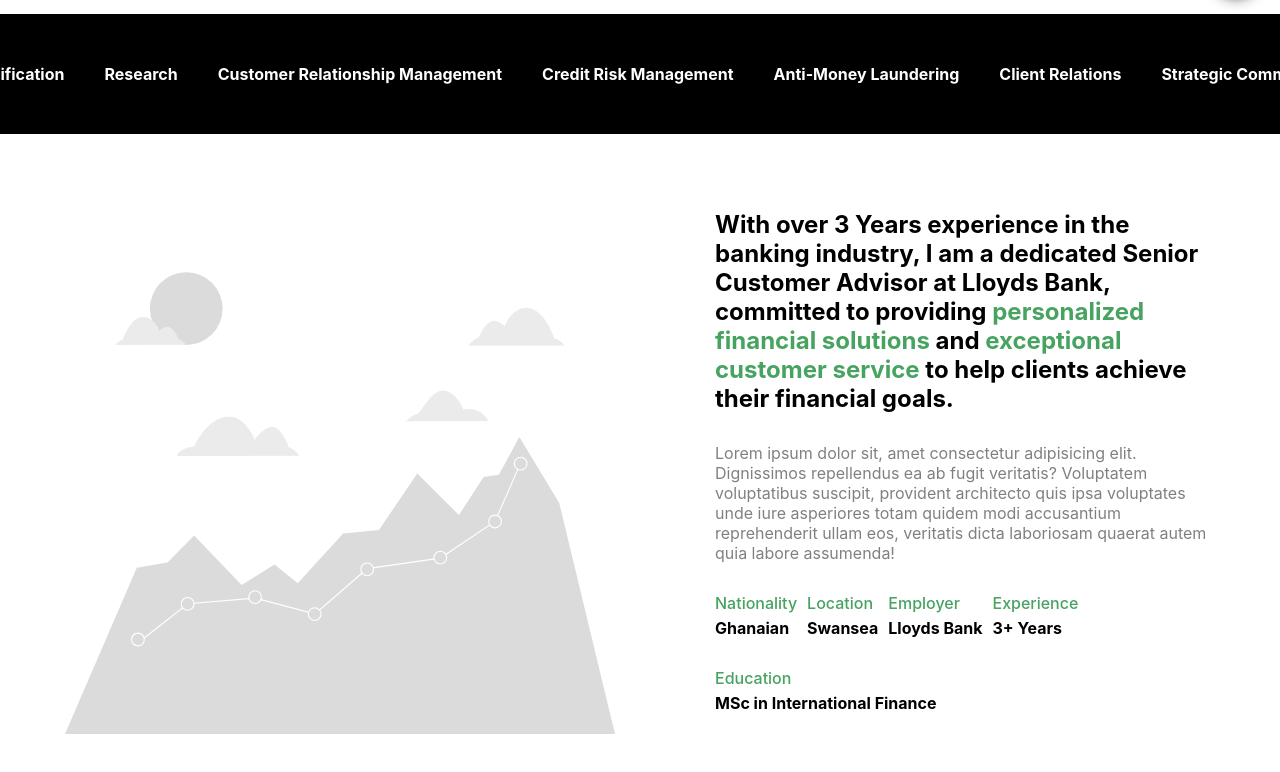
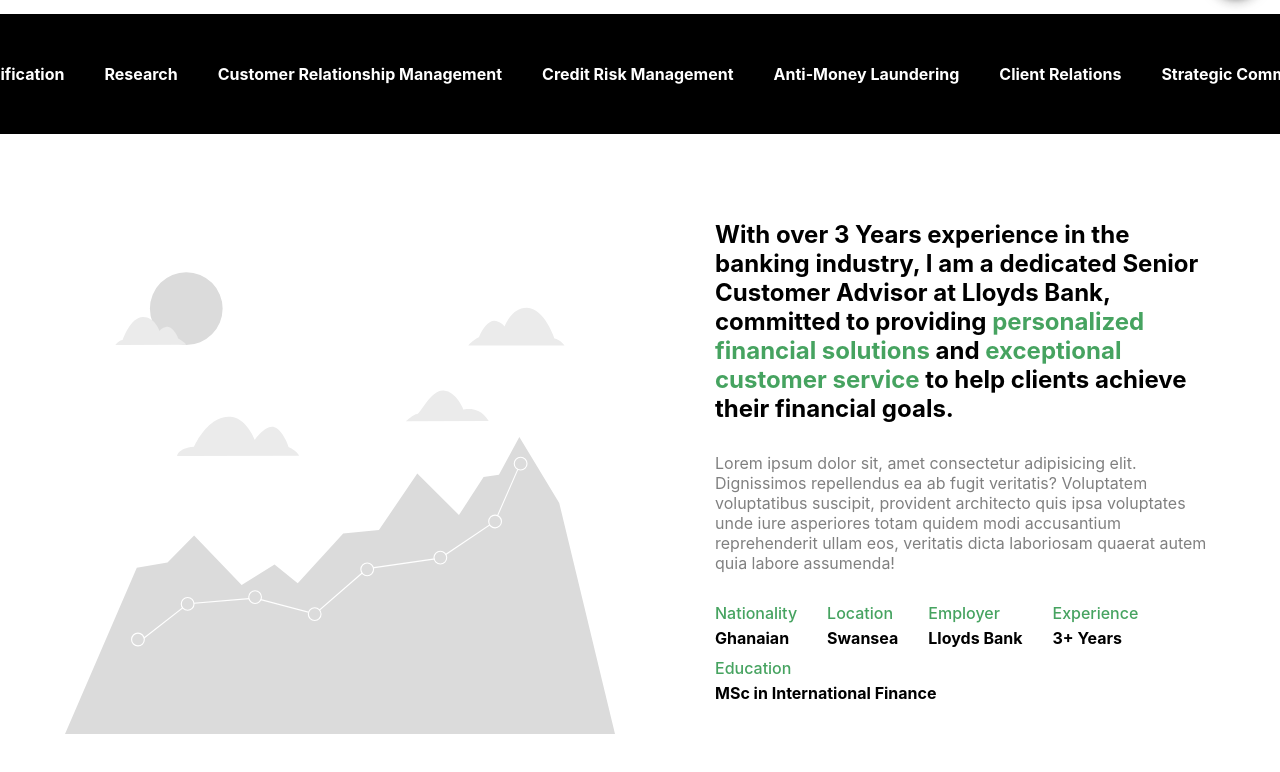
Before and after one commit to Zoiku/maygracezoiku.com, a React (Vite) app: page / in a window 1280 px wide. Shown: the part 786-1558 px from the top of the page. Built offline with nearby package versions, Linux system fonts and the light colour scheme.

Commit message:
first commit

```diff
--- a/src/styles/Home.css
+++ b/src/styles/Home.css
@@ -106,7 +106,7 @@
 .about-summary {
   display: flex;
   align-items: flex-start;
-  gap: 30px 10px;
+  gap: 10px 30px;
   font-weight: 700;
   flex-wrap: wrap;
 }
```
